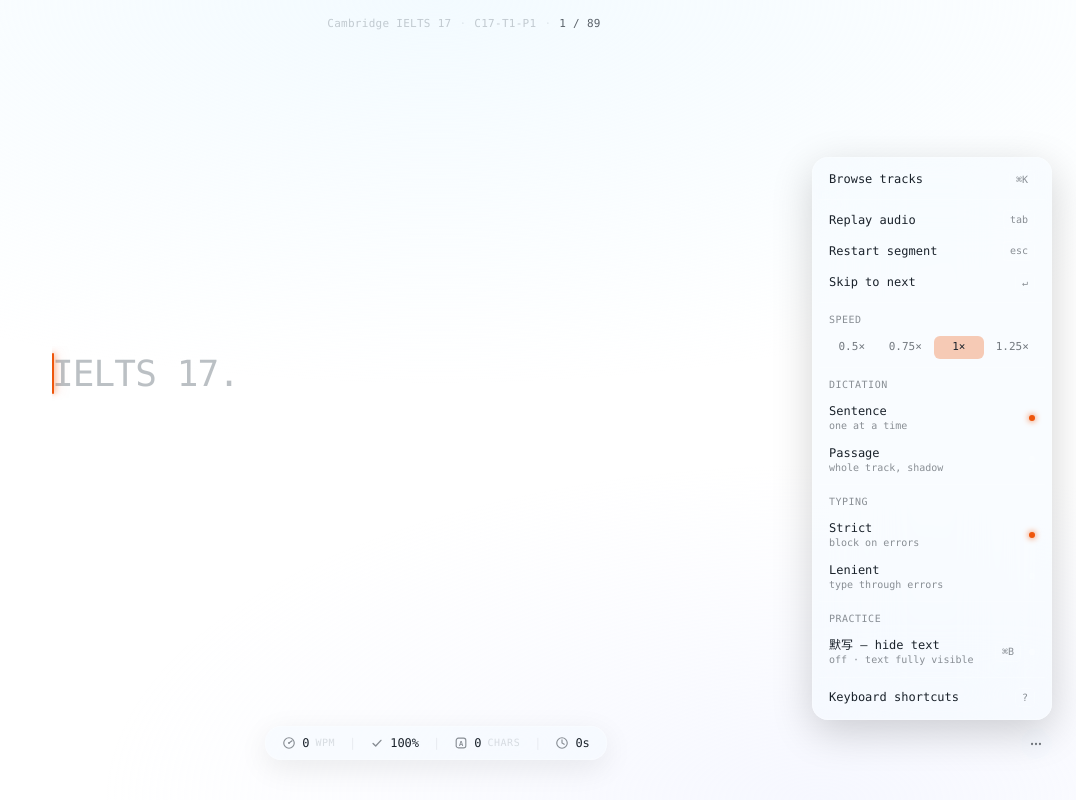
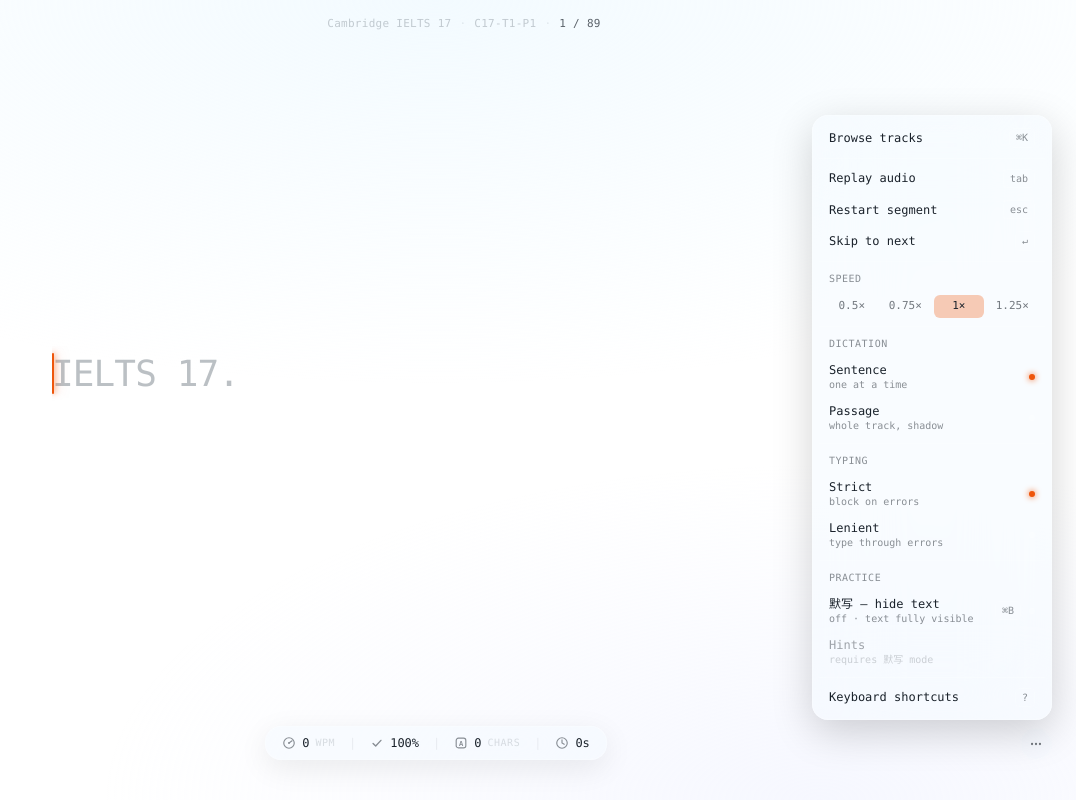
Before and after one commit to OscarXWei/dictate-ai, a React (Vite) app: page / in a window 1280 px wide. Both pictures are taken after a click on the button "Open menu". Shown: the whole page, without its empty margins (204-1280 px from the left). Built offline with nearby package versions, Linux system fonts and the light colour scheme.

Commit message:
feat: add hints feature in blind mode with visual cues and persistence

```diff
--- a/src/App.tsx
+++ b/src/App.tsx
@@ -38,6 +38,7 @@
   );
   const [rate, setRate] = useState<number>(persisted.rate);
   const [blind, setBlind] = useState<boolean>(persisted.blind);
+  const [hints, setHints] = useState<boolean>(persisted.hints);
   const [restartNonce, setRestartNonce] = useState(0);
   const [segmentNonce, setSegmentNonce] = useState(0);
   const [pickerOpen, setPickerOpen] = useState(false);
@@ -92,8 +93,8 @@
 
   // Persist position whenever it changes.
   useEffect(() => {
-    savePosition({ trackId, segmentIndex, mode, dictationMode, rate, blind });
-  }, [trackId, segmentIndex, mode, dictationMode, rate, blind]);
+    savePosition({ trackId, segmentIndex, mode, dictationMode, rate, blind, hints });
+  }, [trackId, segmentIndex, mode, dictationMode, rate, blind, hints]);
 
   const next = useCallback(() => {
     clearAutoAdvance();
@@ -213,6 +214,7 @@
               engine={engine}
               scroll={dictationMode === "passage"}
               blind={blind}
+              hints={hints}
               onComplete={() => {
                 clearAutoAdvance();
                 autoAdvanceTimerRef.current = window.setTimeout(() => {
@@ -238,10 +240,12 @@
             dictationMode={dictationMode}
             rate={rate}
             blind={blind}
+            hints={hints}
             onChangeMode={setMode}
             onChangeDictationMode={setDictationMode}
             onChangeRate={setRate}
             onToggleBlind={() => setBlind((b) => !b)}
+            onToggleHints={() => setHints((h) => !h)}
             onRestart={restart}
             onNext={next}
             onReplay={replayAudio}
--- a/src/components/Menu.tsx
+++ b/src/components/Menu.tsx
@@ -7,10 +7,12 @@
   dictationMode: DictationMode;
   rate: number;
   blind: boolean;
+  hints: boolean;
   onChangeMode: (m: TypingMode) => void;
   onChangeDictationMode: (d: DictationMode) => void;
   onChangeRate: (r: number) => void;
   onToggleBlind: () => void;
+  onToggleHints: () => void;
   onRestart: () => void;
   onNext: () => void;
   onReplay: () => void;
@@ -25,10 +27,12 @@
   dictationMode,
   rate,
   blind,
+  hints,
   onChangeMode,
   onChangeDictationMode,
   onChangeRate,
   onToggleBlind,
+  onToggleHints,
   onRestart,
   onNext,
   onReplay,
@@ -134,7 +138,7 @@
             <span className="flex flex-col">
               <span>默写 — hide text</span>
               <span className="text-[10px] opacity-50">
-                {blind ? "on · hints + reveal as you type" : "off · text fully visible"}
+                {blind ? "on · letters reveal as you type" : "off · text fully visible"}
               </span>
             </span>
             <span className="flex items-center gap-2">
@@ -149,6 +153,29 @@
                 }
               />
             </span>
+          </button>
+          <button
+            onClick={onToggleHints}
+            disabled={!blind}
+            className="flex w-full items-center justify-between rounded-lg px-2.5 py-1.5 text-left hover:bg-[var(--color-glass-border)]/50 disabled:cursor-not-allowed disabled:opacity-40 disabled:hover:bg-transparent"
+          >
+            <span className="flex flex-col">
+              <span>Hints</span>
+              <span className="text-[10px] opacity-50">
+                {!blind
+                  ? "requires 默写 mode"
+                  : hints
+                    ? "on · 1–2 italic letters per word"
+                    : "off · all letters masked"}
+              </span>
+            </span>
+            <span
+              className={
+                blind && hints
+                  ? "h-1.5 w-1.5 rounded-full bg-[var(--color-cursor)] shadow-[0_0_6px_var(--color-cursor)]"
+                  : "h-1.5 w-1.5 rounded-full bg-[var(--color-glass-border)]"
+              }
+            />
           </button>
 
           <Separator />
--- a/src/components/TypingArea.tsx
+++ b/src/components/TypingArea.tsx
@@ -1,4 +1,4 @@
-import { useEffect, useRef } from "react";
+import { useEffect, useMemo, useRef } from "react";
 import type { TypingEngine } from "../engine/typing";
 
 type Props = {
@@ -9,11 +9,49 @@
   /** 默写模式 — hide letters & digits behind underscores until typed
    *  correctly. Spaces and punctuation stay visible as a skeleton. */
   blind?: boolean;
+  /** Opt-in hint reveals — when blind AND hints are on, 1–2 letters per word
+   *  show through as italic crutches. Default off. */
+  hints?: boolean;
   onComplete?: () => void;
 };
 
 /** Chars that stay visible in blind mode (spaces, punctuation, etc.). */
 const ALWAYS_VISIBLE = /[^A-Za-z0-9]/;
+
+/**
+ * Deterministic per-position hint mask. 1 hint for 3–5 letter words,
+ * 2 hints for 6+. Returns all-false when hints are off so the call site
+ * doesn't have to branch.
+ */
+function buildHintMask(target: string, enabled: boolean): boolean[] {
+  const mask = new Array(target.length).fill(false);
+  if (!enabled) return mask;
+  let wordStart = -1;
+  const flushWord = (end: number) => {
+    if (wordStart < 0) return;
+    const len = end - wordStart;
+    const n = len >= 6 ? 2 : len >= 3 ? 1 : 0;
+    if (n === 0) {
+      wordStart = -1;
+      return;
+    }
+    let h = 5381;
+    for (let i = wordStart; i < end; i++) {
+      h = ((h * 33) ^ target.charCodeAt(i)) | 0;
+    }
+    h = Math.abs(h);
+    const picked = new Set<number>();
+    for (let i = 0; i < n; i++) picked.add((h + i * 7) % len);
+    for (const off of picked) mask[wordStart + off] = true;
+    wordStart = -1;
+  };
+  for (let i = 0; i <= target.length; i++) {
+    const isLetter = i < target.length && /[A-Za-z0-9]/.test(target[i]);
+    if (isLetter && wordStart < 0) wordStart = i;
+    else if (!isLetter && wordStart >= 0) flushWord(i);
+  }
+  return mask;
+}
 
 /**
  * Renders the target text as one <span> per character, with an absolutely
@@ -22,7 +60,13 @@
  * Updates happen via imperative DOM writes keyed on the index returned by the
  * engine — React doesn't re-render on keystrokes.
  */
-export function TypingArea({ engine, scroll = false, blind = false, onComplete }: Props) {
+export function TypingArea({
+  engine,
+  scroll = false,
+  blind = false,
+  hints = false,
+  onComplete,
+}: Props) {
   const containerRef = useRef<HTMLDivElement>(null);
   const cursorRef = useRef<HTMLSpanElement>(null);
   const charsRef = useRef<HTMLSpanElement[]>([]);
@@ -111,6 +155,12 @@
     requestAnimationFrame(() => moveCursor(engine.cursor));
   }, [blind, engine]);
 
+  // Hint mask: per-target, only built when both blind AND hints are on.
+  const hintMask = useMemo(
+    () => buildHintMask(engine.target, blind && hints),
+    [engine.target, blind, hints],
+  );
+
   /** Compute the visible glyph for one position given current engine state.
    *  Used both during render and after each keystroke for imperative updates. */
   const charDisplay = (flat: number): string => {
@@ -120,7 +170,9 @@
     if (status === "correct") return ch;
     if (status === "incorrect") return engine.typedChars[flat] ?? ch;
     // untyped
-    if (blind && !ALWAYS_VISIBLE.test(ch)) return "_";
+    if (blind && !ALWAYS_VISIBLE.test(ch)) {
+      return hintMask[flat] ? ch : "_";
+    }
     return ch;
   };
 
@@ -197,7 +249,8 @@
   const renderChar = (flat: number, ch: string, isSpace: boolean) => {
     const status = engine.statuses[flat] ?? "untyped";
     const isLetter = !isSpace && !ALWAYS_VISIBLE.test(ch);
-    const isMasked = blind && isLetter && status === "untyped";
+    const isHint = blind && hints && isLetter && hintMask[flat] && status === "untyped";
+    const isMasked = blind && isLetter && status === "untyped" && !isHint;
     return (
       <span
         key={flat}
@@ -208,6 +261,7 @@
         data-status={status}
         data-space={isSpace ? "1" : "0"}
         data-blind={isMasked ? "1" : "0"}
+        data-hint={isHint ? "1" : "0"}
       >
         {charDisplay(flat)}
       </span>
--- a/src/lib/persist.ts
+++ b/src/lib/persist.ts
@@ -13,6 +13,7 @@
 const KEY_DICTATION = "dictate.dictationMode";
 const KEY_RATE = "dictate.rate";
 const KEY_BLIND = "dictate.blind";
+const KEY_HINTS = "dictate.hints";
 
 const RATES = [0.5, 0.75, 1, 1.25];
 
@@ -24,6 +25,8 @@
   rate: number;
   /** 默写模式 — letters & digits hidden until typed correctly. */
   blind: boolean;
+  /** When blind is on: also reveal 1–2 hint letters per word as a crutch. */
+  hints: boolean;
 };
 
 export function loadPosition(): PersistedPosition {
@@ -37,6 +40,7 @@
     const rateRaw = Number(localStorage.getItem(KEY_RATE) ?? "1");
     const rate = RATES.includes(rateRaw) ? rateRaw : 1;
     const blind = localStorage.getItem(KEY_BLIND) === "1";
+    const hints = localStorage.getItem(KEY_HINTS) === "1";
     return {
       trackId,
       segmentIndex: Number.isFinite(segmentIndex) ? Math.max(0, segmentIndex) : 0,
@@ -44,6 +48,7 @@
       dictationMode,
       rate,
       blind,
+      hints,
     };
   } catch {
     return {
@@ -53,6 +58,7 @@
       dictationMode: "sentence",
       rate: 1,
       blind: false,
+      hints: false,
     };
   }
 }
@@ -69,6 +75,8 @@
     if (p.rate !== undefined) localStorage.setItem(KEY_RATE, String(p.rate));
     if (p.blind !== undefined)
       localStorage.setItem(KEY_BLIND, p.blind ? "1" : "0");
+    if (p.hints !== undefined)
+      localStorage.setItem(KEY_HINTS, p.hints ? "1" : "0");
   } catch {
     // localStorage may throw in private mode or when full. Ignore.
   }
--- a/src/styles/index.css
+++ b/src/styles/index.css
@@ -102,6 +102,13 @@
   color: var(--color-text-dim);
   opacity: 0.4;
 }
+/* Hint letters (opt-in) — italic + cursor color so they're clearly crutches,
+   not regular text or the user's own typing. */
+.dt-char[data-hint="1"][data-status="untyped"] {
+  font-style: italic;
+  color: var(--color-cursor);
+  opacity: 0.6;
+}
 /* In blind mode, add air between every glyph so adjacent underscores
    visually separate (so the user can count letters). Applied uniformly
    whether masked or revealed so the layout never jumps as letters fill in. */
```
